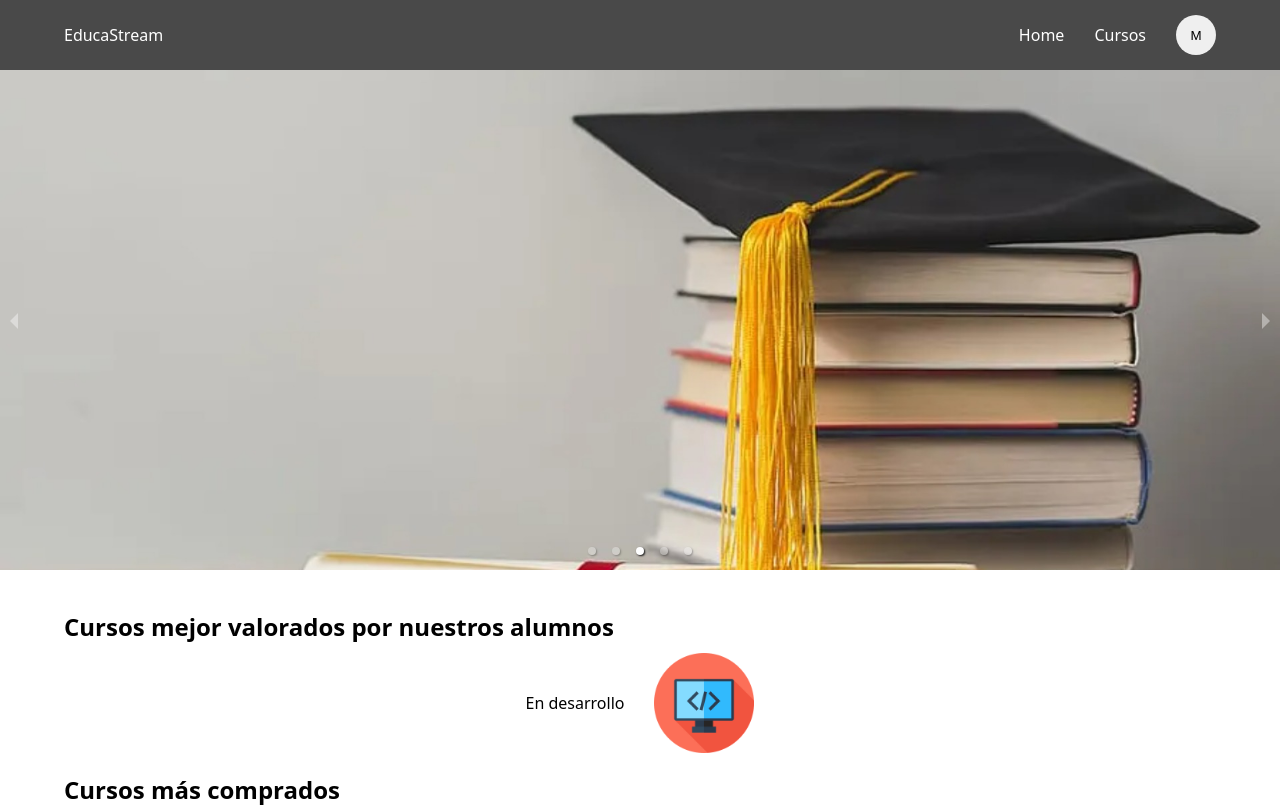
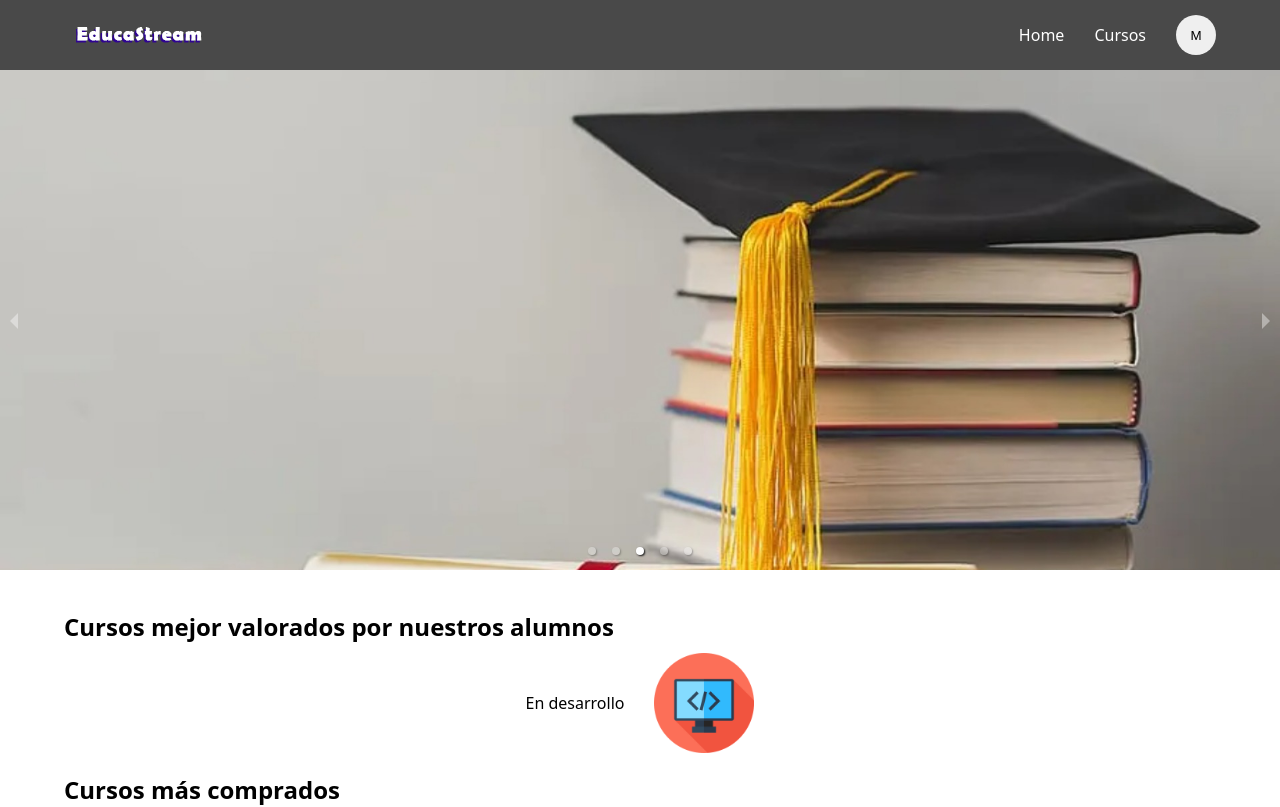
Before and after one commit to FacundoLizardo/PF-Henry, a React (Vite) app in the folder client/: page / in a window 1280 px wide. Shown: the top 807 px of the page. Built offline with nearby package versions, Linux system fonts and the light colour scheme; no server answers.

Commit message:
Se agrega logo

```diff
--- a/client/src/Components/NavBar/NavBar.jsx
+++ b/client/src/Components/NavBar/NavBar.jsx
@@ -1,6 +1,7 @@
 /* eslint-disable react/no-unknown-property */
 import { useEffect, useState } from "react";
 import { Link, NavLink } from "react-router-dom";
+import logo from '../../assets/logo.png'
 
 import Styles from "../NavBar/NavBar.module.css";
 
@@ -35,7 +36,7 @@ const Navbar = () => {
   return (
     <div className={Styles.navbarContainer}>
       <nav>
-        <div className={Styles.navbarLogo}>EducaStream</div>
+        <div className={Styles.navbarLogo}><img src={logo} alt="EducaStream" /></div>
         <div className={Styles.navbarAssets}>
           <div className={`${Styles.navbarLinks} ${open ? Styles.active : ""}`}>
             <div>
```
